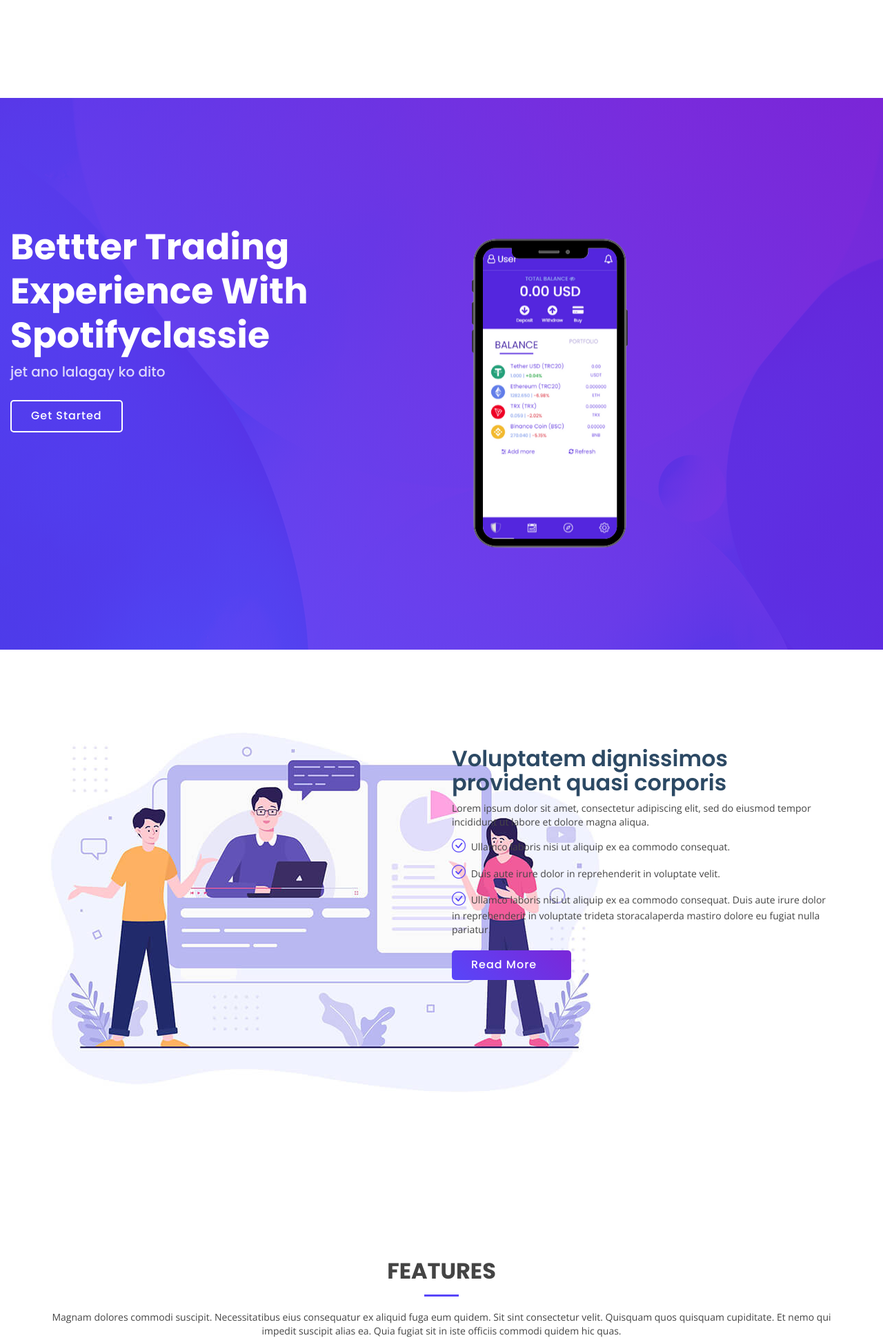
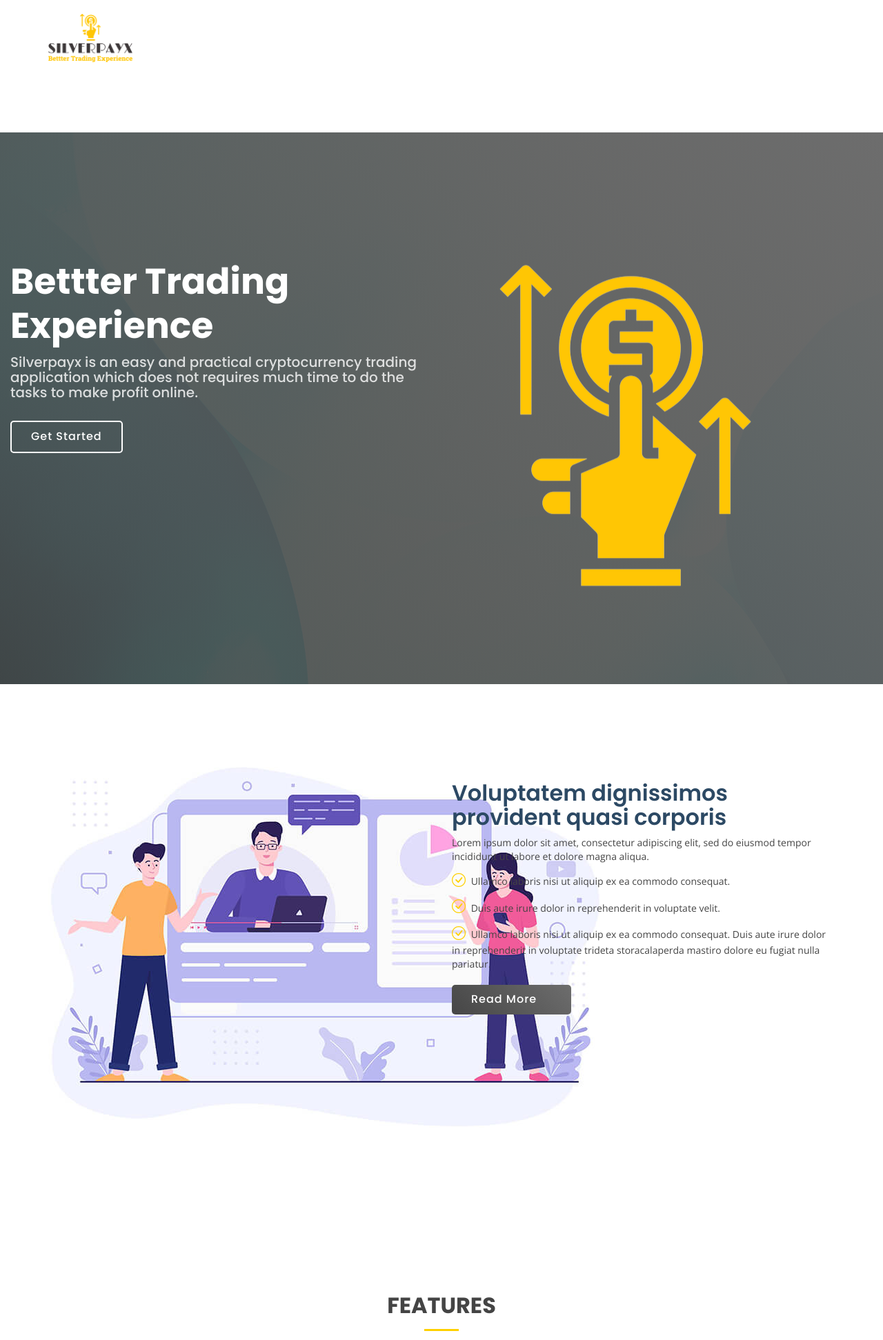
Before and after one commit to akainzapantadev/silverpayx, a CodeIgniter app: page /spotifyclassie/ in a window 1280 px wide. Shown: the top 1943 px of the page at 69% size. Run offline with CodeIgniter, Linux system fonts and the light colour scheme; data that the repository does not hold is empty; some libraries are stand-ins or nearby versions.

Commit message:
silverpayx initial

```diff
--- a/application/views/index.php
+++ b/application/views/index.php
@@ -15,14 +15,15 @@
     <meta name="author" content="SAFELYPAL-DEV">
     <!-- <meta name="google-site-verification" content=""> -->
 
-    <meta property="og:title" content="Spotifyclassie - Smart Security at your hands">
-    <meta property="og:description" content="Spotifyclassie is a Crypto Wallet Platform where you can trade, earn or simply store your crypto assets with prestige privacy and security.">
+    <meta property="og:title" content="Silverpayx - Better trading experience">
+    <meta property="og:description" content="Silverpayx is a Crypto Wallet Platform where you can trade, earn or simply store your crypto assets with prestige privacy and security.">
     <meta property="og:image" content="">
-    <meta property="og:url" content="spotifyclassie.com">
-    <title class="main-color">Spotifyclassie</title>
+    <meta property="og:url" content="Silverpayx.com">
+    <title class="main-color">Silverpayx</title>
 
   <!-- Favicons -->
   <link href="assets/img/favicon.png" rel="icon">
+
   <link href="assets/img/apple-touch-icon.png" rel="apple-touch-icon">
 
   <!-- Google Fonts -->
@@ -58,15 +59,17 @@
   <!-- ======= Header ======= -->
   <header id="header" class="fixed-top ">
     <div class="container d-flex align-items-center justify-content-between">
-      <h1 class="logo"><a href="main">Spotifyclassie</a></h1>
+      <h1 class="logo"><a href="main"><img src="assets/img/silverpayx-high-resolution-logo-color-on-transparent-background.png" class="img-fluid animated" alt=""></a></h1>
       <!-- Uncomment below if you prefer to use an image logo -->
       <!-- <a href="index.html" class="logo"><img src="assets/img/logo.png" alt="" class="img-fluid"></a>-->
 
       <nav id="navbar" class="navbar">
         <ul>
-          <li><a class="nav-link scrollto active" href="main">Home</a></li>
-          <li><a class="nav-link scrollto" href="blogs">Blogs</a></li>
-      </nav><!-- .navbar -->
+          <!-- <li><a class="nav-link scrollto active" href="main">Home</a></li>
+          <li><a class="nav-link scrollto" href="blogs">Blogs</a></li> -->
+          <li><a class="getstarted scrollto" href="#about">Get Started</a></li>
+        </ul> <i class="bi bi-list mobile-nav-toggle"></i>
+      </nav>
 
     </div>
   </header><!-- End Header -->
@@ -77,12 +80,12 @@
     <div class="container-fluid" data-aos="fade-up">
       <div class="row justify-content-center">
         <div class="col-xl-5 col-lg-6 pt-3 pt-lg-0 order-2 order-lg-1 d-flex flex-column justify-content-center">
-          <h1>Bettter Trading Experience With Spotifyclassie</h1>
-          <h2>jet ano lalagay ko dito</h2>
+          <h1>Bettter Trading Experience</h1>
+          <h2>Silverpayx is an easy and practical cryptocurrency trading application which does not requires much time to do the tasks to make profit online.</h2>
           <div><a href="#about" class="btn-get-started scrollto">Get Started</a></div>
         </div>
         <div class="col-xl-3 col-lg-6 order-1 order-lg-2 hero-img" data-aos="zoom-in" data-aos-delay="150">
-          <img src="assets/img/hero-img.png" class="img-fluid animated" alt="">
+          <img src="assets/img/logo-only-silverpayx.png" class="img-fluid animated" alt="">
         </div>
       </div>
     </div>
@@ -160,12 +163,12 @@
 
 
     <!-- ======= Pricing Section ======= -->
-    <section id="pricing" class="pricing section-bg">
+    <!-- <section id="pricing" class="pricing section-bg">
       <div class="container" data-aos="fade-up">
 
         <div class="section-title">
           <h2>Blogs</h2>
-          <p>Whats happening in the crypto space? SPOTIFYCLASSIE gives you update to latest news.</p>
+          <p>Whats happening in the crypto space? Silverpayx gives you update to latest news.</p>
         </div>
 
         <div class="container" data-aos="fade-up">
@@ -177,7 +180,8 @@
 				</div>
 
       </div>
-    </section><!-- End Pricing Section -->
+    </section> -->
+    <!-- End Pricing Section -->
 
     <!-- ======= Frequently Asked Questions Section ======= -->
     <section id="faq" class="faq">
@@ -185,7 +189,7 @@
 
         <div class="section-title">
           <h2>Frequently Asked Questions</h2>
-          <p>For further questions, kindly email us at spotifyclassie@gmail.com</p>
+          <p>For further questions, kindly email us at Silverpayx@gmail.com</p>
         </div>
 
         <div class="faq-list">
@@ -203,13 +207,13 @@
               <i class="bx bx-help-circle icon-help"></i> <a data-bs-toggle="collapse" data-bs-target="#faq-list-2" class="collapsed">How to deposit?? <i class="bx bx-chevron-down icon-show"></i><i class="bx bx-chevron-up icon-close"></i></a>
               <div id="faq-list-2" class="collapse" data-bs-parent=".faq-list">
                 <p>
-                Spotifyclassie is connected to Stripe and PayPal payment gateway where you can deposit directly. You can also use other cryptocurrency exchanges to deposit. What you need to do is to copy your wallet address.
+                Use other cryptocurrency exchanges or wallet to deposit. What you need to do is to copy your wallet address.
                 </p>
               </div>
             </li>
 
             <li data-aos="fade-up" data-aos-delay="300">
-              <i class="bx bx-help-circle icon-help"></i> <a data-bs-toggle="collapse" data-bs-target="#faq-list-3" class="collapsed">What are the Crypto Exchange Platforms that can be used for spotifyclassie? <i class="bx bx-chevron-down icon-show"></i><i class="bx bx-chevron-up icon-close"></i></a>
+              <i class="bx bx-help-circle icon-help"></i> <a data-bs-toggle="collapse" data-bs-target="#faq-list-3" class="collapsed">What are the Crypto Exchange Platforms that can be used for silverpayx? <i class="bx bx-chevron-down icon-show"></i><i class="bx bx-chevron-up icon-close"></i></a>
               <div id="faq-list-3" class="collapse" data-bs-parent=".faq-list">
                 <p>
                 Binance, Binance.Us, Coinbase, Kraken, Crypto.com, Gemini, KuCoin, Bitstamp, Bittrex, bitFlyer, and trusted external wallets.
@@ -217,14 +221,14 @@
               </div>
             </li>
 
-            <li data-aos="fade-up" data-aos-delay="400">
+            <!-- <li data-aos="fade-up" data-aos-delay="400">
               <i class="bx bx-help-circle icon-help"></i> <a data-bs-toggle="collapse" data-bs-target="#faq-list-4" class="collapsed">How to earn from inviting? <i class="bx bx-chevron-down icon-show"></i><i class="bx bx-chevron-up icon-close"></i></a>
               <div id="faq-list-4" class="collapse" data-bs-parent=".faq-list">
                 <p>
-                In Spotifyclassie, you can also earn crypto or money by referring friends. What you just need to do is go to your account and copy your referral link then send it to your friends and family.
+                In Silverpayx, you can also earn crypto or money by referring friends. What you just need to do is go to your account and copy your referral link then send it to your friends and family.
                 </p>
               </div>
-            </li>
+            </li> -->
 
             <li data-aos="fade-up" data-aos-delay="500">
               <i class="bx bx-help-circle icon-help"></i> <a data-bs-toggle="collapse" data-bs-target="#faq-list-5" class="collapsed">How to withdraw?? <i class="bx bx-chevron-down icon-show"></i><i class="bx bx-chevron-up icon-close"></i></a>
--- a/assets/css/style.css
+++ b/assets/css/style.css
@@ -14,12 +14,12 @@ body {
 }
 
 a {
-	color: #5846f9;
+	color: #6d6d6d;
 	text-decoration: none;
 }
 
 a:hover {
-	color: #8577fb;
+	color: #fed000;
 	text-decoration: none;
 }
 
@@ -152,7 +152,7 @@ h6 {
 }
 
 #header .logo img {
-	max-height: 40px;
+	max-height: 70px;
 }
 
 /*--------------------------------------------------------------
@@ -438,11 +438,7 @@ h6 {
 #hero {
 	width: 100%;
 	height: 100vh;
-	background: linear-gradient(
-			45deg,
-			rgba(86, 58, 250, 0.9) 0%,
-			rgba(116, 15, 214, 0.9) 100%
-		),
+	background: linear-gradient(45deg, rgba(70, 70, 70, 0.9) 0%, #6d6d6d),
 		url("../img/hero-bg.jpg") center center no-repeat;
 	background-size: cover;
 }
@@ -599,7 +595,7 @@ section {
 	display: block;
 	width: 50px;
 	height: 3px;
-	background: #5846f9;
+	background: #fed000;
 	bottom: 0;
 	left: calc(50% - 25px);
 }
@@ -633,7 +629,7 @@ section {
 .about .content ul i {
 	font-size: 20px;
 	padding-right: 4px;
-	color: #5846f9;
+	color: #fed000;
 }
 
 .about .content p:last-child {
@@ -650,12 +646,12 @@ section {
 	border-radius: 5px;
 	transition: 0.5s;
 	color: #fff;
-	background: linear-gradient(45deg, #5846f9 0%, #7b27d8 100%);
+	background: linear-gradient(45deg, #464646 0%, #6d6d6d 100%);
 	position: relative;
 }
 
 .about .content .read-more:hover {
-	background: linear-gradient(180deg, #5846f9 0%, #7b27d8 100%);
+	background: linear-gradient(180deg, #464646 0%, #6d6d6d 100%);
 }
 
 .about .content .read-more i {
--- a/assets/js/main.js
+++ b/assets/js/main.js
@@ -320,9 +320,9 @@ function displayFooter(){
   '    <div class="row">'+
   ''+
   '      <div class="col-lg-3 col-md-6 footer-contact">'+
-  '        <h3>Spotifyclassie</h3>'+
+  '        <h3>Silverpayx</h3>'+
   '        <p>'+
-  '          <strong>Email:</strong> spotifyclassieofficial@gmail.com<br>'+
+  '          <strong>Email:</strong> silverpayx@gmail.com<br>'+
   '        </p>'+
   '      </div>'+
   ''+
@@ -331,7 +331,7 @@ function displayFooter(){
   '        <ul>'+
   '          <li><i class="bx bx-chevron-right"></i> <a href="#">Home</a></li>'+
   '          <li><i class="bx bx-chevron-right"></i> <a href="#">Features</a></li>'+
-  '          <li><i class="bx bx-chevron-right"></i> <a href="#">Blogs</a></li>'+
+  // '          <li><i class="bx bx-chevron-right"></i> <a href="#">Blogs</a></li>'+
   '          <li><i class="bx bx-chevron-right"></i> <a href="#">Terms of service</a></li>'+
   '          <li><i class="bx bx-chevron-right"></i> <a href="#">Privacy policy</a></li>'+
   '        </ul>'+
@@ -358,7 +358,7 @@ function displayFooter(){
   '  <div class="copyright-wrap d-md-flex py-4">'+
   '    <div class="me-md-auto text-center text-md-start">'+
   '      <div class="copyright">'+
-  '        &copy; Copyright <strong><span>Spotifyclassie</span></strong>. All Rights Reserved'+
+  '        &copy; Copyright <strong><span>Silverpayx</span></strong>. All Rights Reserved'+
   '      </div>'+
   '      <div class="credits">'+
   '        <!-- All the links in the footer should remain intact. -->'+
@@ -368,12 +368,12 @@ function displayFooter(){
   '        Template design <a href="https://bootstrapmade.com/">BootstrapMade</a>'+
   '      </div>'+
   '    </div>'+
-  '    <div class="social-links text-center text-md-right pt-3 pt-md-0">'+
-  '      <a href="#" class="twitter"><i class="bx bxl-twitter"></i></a>'+
-  '      <a href="#" class="facebook"><i class="bx bxl-facebook"></i></a>'+
-  '      <a href="#" class="instagram"><i class="bx bxl-instagram"></i></a>'+
-  '      <a href="#" class="linkedin"><i class="bx bxl-linkedin"></i></a>'+
-  '    </div>'+
+  // '    <div class="social-links text-center text-md-right pt-3 pt-md-0">'+
+  // '      <a href="#" class="twitter"><i class="bx bxl-twitter"></i></a>'+
+  // '      <a href="#" class="facebook"><i class="bx bxl-facebook"></i></a>'+
+  // '      <a href="#" class="instagram"><i class="bx bxl-instagram"></i></a>'+
+  // '      <a href="#" class="linkedin"><i class="bx bxl-linkedin"></i></a>'+
+  // '    </div>'+
   '  </div>'+
   ''+
   '</div>'+
```
Also changed, not shown: other parts of assets/css/style.css (+31 -39 lines), assets/img/blob-scene-haikei.png (added), assets/img/logo-only-silverpayx.png (added), assets/img/polygon-scatter-haikei.png (added), assets/img/silverpayx-high-resolution-logo-black-on-transparent-background.png (added), assets/img/silverpayx-high-resolution-logo-black-on-white-background.png (added), assets/img/silverpayx-high-resolution-logo-color-on-transparent-background.png (added), assets/img/silverpayx-high-resolution-logo-white-on-transparent-background.png (added), assets/img/silverpayx-logo.png (added).
